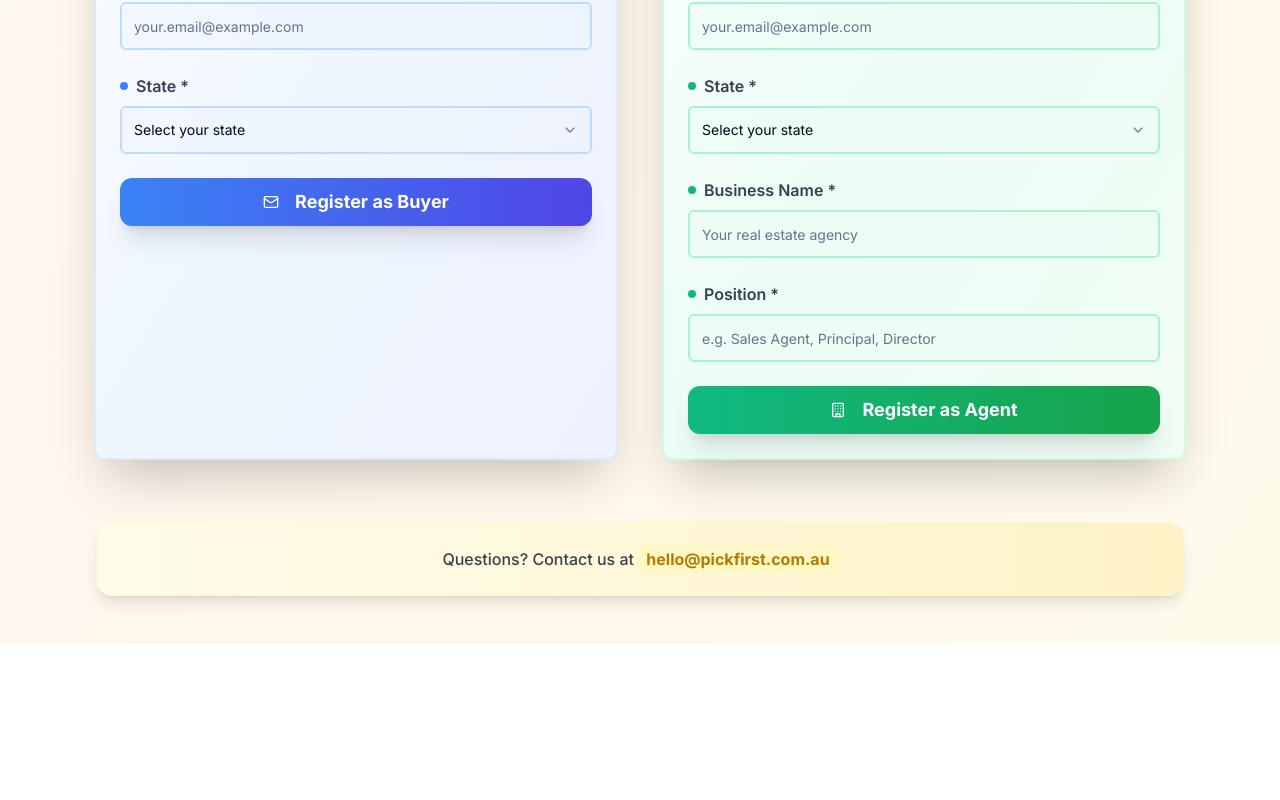
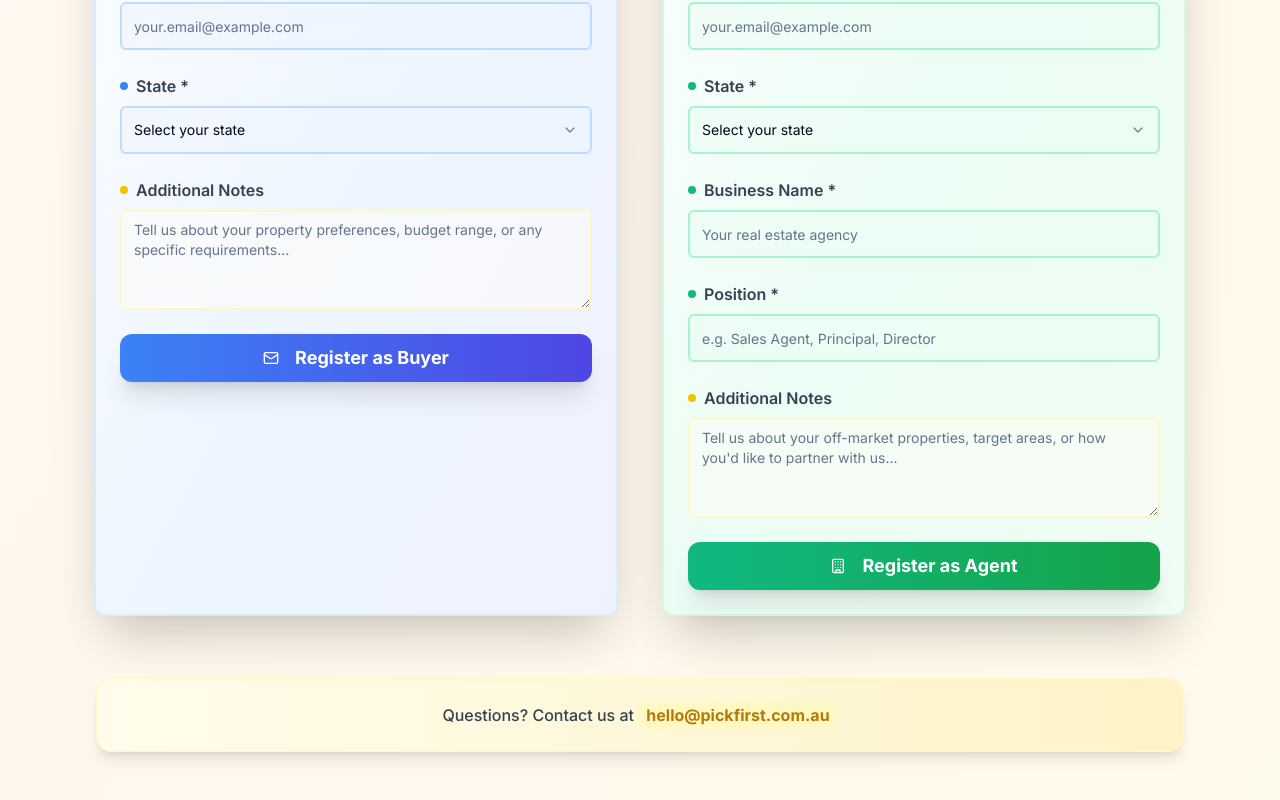
Before and after one commit to baviiii/pickfirst-firstlook-signup, a React (Vite) app: page / in a window 1280 px wide. Shown: the part 1198-1998 px from the top of the page. Before the commit the page ends 1842 px from the top, so only its background shows below. Built offline with nearby package versions, Linux system fonts and the light colour scheme.

Commit message:
Add notes field for buyers and agents
Added a notes field to both buyer and agent registration forms, maintaining the yellow color scheme.

```diff
--- a/src/pages/Index.tsx
+++ b/src/pages/Index.tsx
@@ -1,12 +1,12 @@
-
 import React, { useState } from 'react';
 import { Card, CardContent, CardDescription, CardHeader, CardTitle } from "@/components/ui/card";
 import { Input } from "@/components/ui/input";
 import { Label } from "@/components/ui/label";
 import { Button } from "@/components/ui/button";
+import { Textarea } from "@/components/ui/textarea";
 import { Select, SelectContent, SelectItem, SelectTrigger, SelectValue } from "@/components/ui/select";
 import { useToast } from "@/hooks/use-toast";
-import { Home, Users, Mail, MapPin, Building, Briefcase } from "lucide-react";
+import { Home, Users, Mail, MapPin, Building, Briefcase, StickyNote } from "lucide-react";
 
 const Index = () => {
   const { toast } = useToast();
@@ -15,7 +15,8 @@ const Index = () => {
   const [buyerForm, setBuyerForm] = useState({
     name: '',
     email: '',
-    state: ''
+    state: '',
+    notes: ''
   });
 
   // Agent form state
@@ -24,7 +25,8 @@ const Index = () => {
     email: '',
     state: '',
     businessName: '',
-    position: ''
+    position: '',
+    notes: ''
   });
 
   const australianStates = [
@@ -70,7 +72,7 @@ const Index = () => {
     });
 
     // Reset form
-    setBuyerForm({ name: '', email: '', state: '' });
+    setBuyerForm({ name: '', email: '', state: '', notes: '' });
   };
 
   const handleAgentSubmit = (e: React.FormEvent) => {
@@ -101,7 +103,7 @@ const Index = () => {
     });
 
     // Reset form
-    setAgentForm({ name: '', email: '', state: '', businessName: '', position: '' });
+    setAgentForm({ name: '', email: '', state: '', businessName: '', position: '', notes: '' });
   };
 
   return (
@@ -215,6 +217,20 @@ const Index = () => {
                   </Select>
                 </div>
 
+                <div className="space-y-2">
+                  <Label htmlFor="buyer-notes" className="text-gray-700 font-semibold text-sm sm:text-base flex items-center gap-2">
+                    <div className="w-2 h-2 bg-yellow-500 rounded-full"></div>
+                    Additional Notes
+                  </Label>
+                  <Textarea
+                    id="buyer-notes"
+                    placeholder="Tell us about your property preferences, budget range, or any specific requirements..."
+                    value={buyerForm.notes}
+                    onChange={(e) => setBuyerForm({...buyerForm, notes: e.target.value})}
+                    className="min-h-[100px] border-2 border-yellow-200 focus:border-yellow-500 focus:ring-yellow-500 focus:ring-2 transition-all duration-200 bg-yellow-50/50"
+                  />
+                </div>
+
                 <Button
                   type="submit"
                   className="w-full h-11 sm:h-12 bg-gradient-to-r from-blue-500 to-indigo-600 hover:from-blue-600 hover:to-indigo-700 text-white font-bold text-base sm:text-lg transition-all duration-200 transform hover:scale-105 shadow-xl hover:shadow-2xl border-0 rounded-xl"
@@ -322,6 +338,20 @@ const Index = () => {
                   />
                 </div>
 
+                <div className="space-y-2">
+                  <Label htmlFor="agent-notes" className="text-gray-700 font-semibold text-sm sm:text-base flex items-center gap-2">
+                    <div className="w-2 h-2 bg-yellow-500 rounded-full"></div>
+                    Additional Notes
+                  </Label>
+                  <Textarea
+                    id="agent-notes"
+                    placeholder="Tell us about your off-market properties, target areas, or how you'd like to partner with us..."
+                    value={agentForm.notes}
+                    onChange={(e) => setAgentForm({...agentForm, notes: e.target.value})}
+                    className="min-h-[100px] border-2 border-yellow-200 focus:border-yellow-500 focus:ring-yellow-500 focus:ring-2 transition-all duration-200 bg-yellow-50/50"
+                  />
+                </div>
+
                 <Button
                   type="submit"
                   className="w-full h-11 sm:h-12 bg-gradient-to-r from-emerald-500 to-green-600 hover:from-emerald-600 hover:to-green-700 text-white font-bold text-base sm:text-lg transition-all duration-200 transform hover:scale-105 shadow-xl hover:shadow-2xl border-0 rounded-xl"
```
